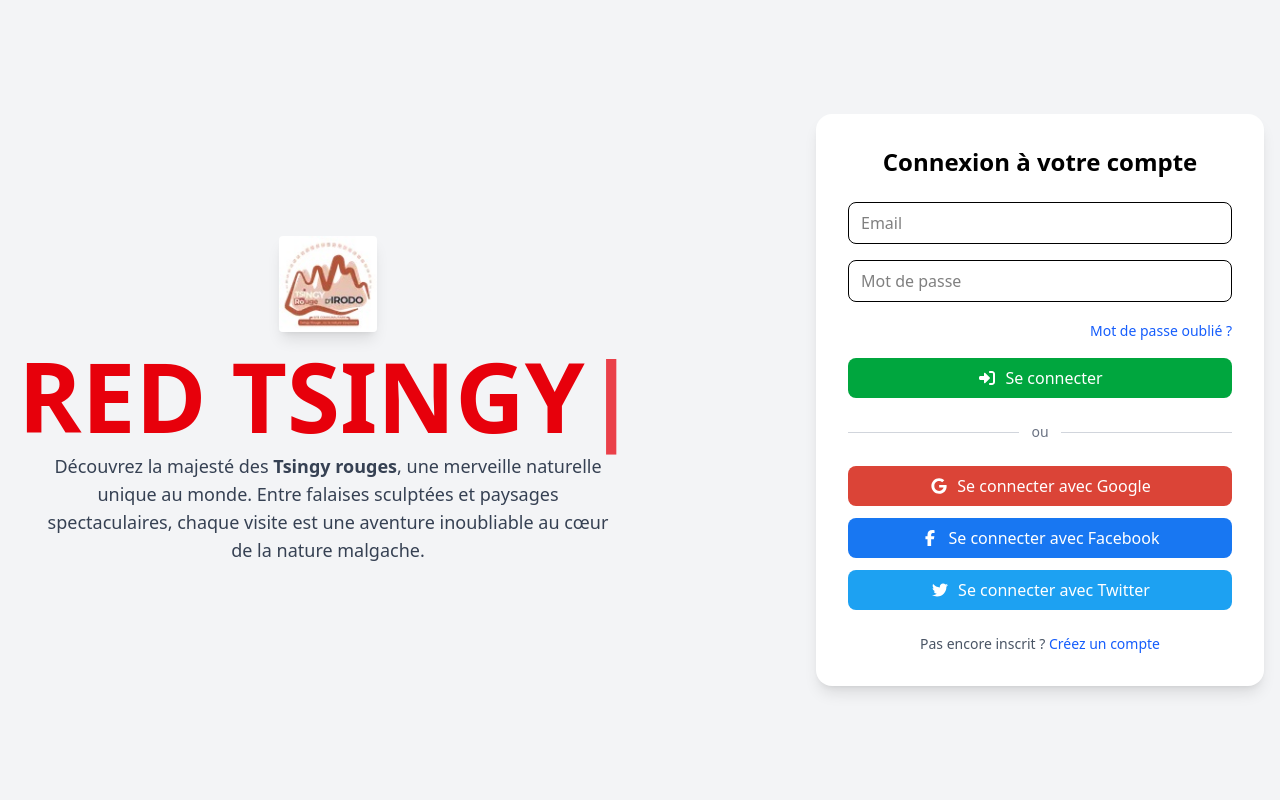
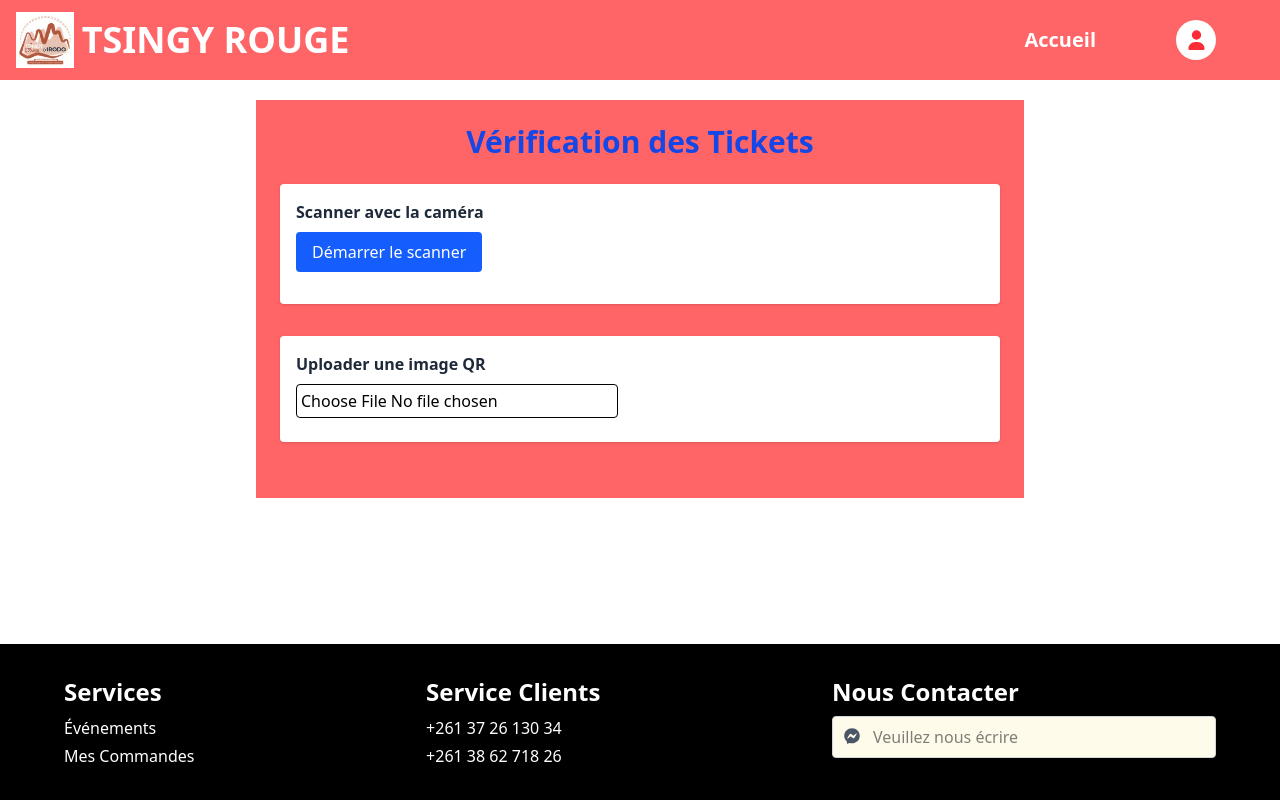
Before and after one commit to clevino512/red-tsingy, a React (Vite) app: page /QrCode in a window 1280 px wide. Before the commit this address led to /login. Built offline with nearby package versions, Linux system fonts and the light colour scheme.

Commit message:
Qrcode Termine

```diff
--- a/src/api/config.js
+++ b/src/api/config.js
@@ -1,2 +1,2 @@
-// export const API_BASE_URL = "http://127.0.0.1:8000/api";
-export const API_BASE_URL = "http://redtsingy.msi2025a.net/api";
+export const API_BASE_URL = "http://127.0.0.1:8000/api";
+// export const API_BASE_URL = "http://redtsingy.msi2025a.net/api";
--- a/src/components/login/Login.jsx
+++ b/src/components/login/Login.jsx
@@ -72,8 +72,10 @@ function Login() {
             navigate("/Admin-accueil");
             break;
           case "receptioniste":
+                navigate("/Admin-accueil");
+            break;
           case "client":
-            navigate("/Client-accueil");
+            navigate("/Admin-accueil");
             break;
           default:
             navigate("/register"); // fallback
--- a/src/components/users/Navbar.jsx
+++ b/src/components/users/Navbar.jsx
@@ -46,7 +46,7 @@ function Navbar() {
         <ul className="flex space-x-6 text-xl font-semibold text-white">
           {/* Tous les rôles ont Accueil */}
           <li
-            onClick={() => navigate("/Accueil")}
+            onClick={() => navigate("/Admin-accueil")}
             className="cursor-pointer hover:underline"
           >
             Accueil
@@ -92,11 +92,22 @@ function Navbar() {
           {/* Historique pour client */}
           {role === "client" && (
             <li
-              onClick={() => navigate("/historiques")}
+              onClick={() => navigate("/voirCommande")}
               className="cursor-pointer hover:underline"
             >
               Historiques
             </li>
+
+          )}
+
+          {role === "client" && (
+            <li
+              onClick={() => navigate("Qr-Verification")}
+              className="cursor-pointer hover:underline"
+            >
+              Enregistre clients
+            </li>
+
           )}
         </ul>
 
--- a/src/components/users/VoirsPlus/VoirsCommandes.jsx
+++ b/src/components/users/VoirsPlus/VoirsCommandes.jsx
@@ -0,0 +1,106 @@
+import React, { useState } from "react";
+import clientsSimules from "./clientsSimules.json";
+
+export default function EspaceClient() {
+  const [clientId, setClientId] = useState(clientsSimules[0].id);
+  const client = clientsSimules.find(c => c.id === clientId);
+
+  const imprimerRecu = (paiement) => {
+    alert(`Impression du reçu ${paiement.numero_recu}`);
+  };
+
+  const voirQRCode = (paiement) => {
+    alert(`Affichage QR Code pour ${paiement.numero_recu}`);
+  };
+
+  return (
+    <div className="p-6 bg-gray-50 min-h-screen">
+      <h1 className="text-3xl font-bold mb-6">VOTRE ESPACE CLIENT</h1>
+
+      {/* Sélecteur client */}
+      <div className="mb-4">
+        <label className="font-semibold mr-2">Choisir un client :</label>
+        <select
+          value={clientId}
+          onChange={(e) => setClientId(Number(e.target.value))}
+          className="border rounded-lg p-2 shadow-sm"
+        >
+          {clientsSimules.map(c => (
+            <option key={c.id} value={c.id}>{c.nom}</option>
+          ))}
+        </select>
+      </div>
+
+      {/* Tableau commandes par année */}
+      {["2025", "2024", "2023"].map((annee, idx) => (
+        <div key={annee} className="mb-6 bg-white border rounded-lg shadow-md">
+          <div className="px-4 py-2 border-b cursor-pointer bg-gray-100 hover:bg-gray-200 font-semibold">
+            COMMANDES EN {annee}
+          </div>
+          <table className="min-w-full text-left">
+            <thead className="bg-gray-50">
+              <tr>
+                <th className="px-4 py-2 border">Commande #</th>
+                <th className="px-4 py-2 border">Date</th>
+                <th className="px-4 py-2 border">Destinataire</th>
+                <th className="px-4 py-2 border">Montant</th>
+                <th className="px-4 py-2 border">Statut</th>
+                <th className="px-4 py-2 border">Facture</th>
+                <th className="px-4 py-2 border">Action</th>
+              </tr>
+            </thead>
+            <tbody>
+              {client.commandes
+                .filter(c => c.date.startsWith(annee))
+                .map(c => (
+                  <tr key={c.id} className="hover:bg-gray-50">
+                    <td className="px-4 py-2 border">{c.id}</td>
+                    <td className="px-4 py-2 border">{c.date}</td>
+                    <td className="px-4 py-2 border">Boutique Swann et Oscar</td>
+                    <td className="px-4 py-2 border">{c.prix} MGA</td>
+                    <td className="px-4 py-2 border">{c.statut}</td>
+                    <td className="px-4 py-2 border text-blue-600 underline cursor-pointer">En PDF</td>
+                    <td className="px-4 py-2 border flex gap-2">
+                      <button
+                        onClick={() => imprimerRecu(c)}
+                        className="bg-gray-500 text-white px-2 py-1 rounded hover:bg-blue-600"
+                      >
+                        Imprimer reçu
+                      </button>
+                      <button
+                        onClick={() => voirQRCode(c)}
+                        className="bg-red-00 text-white px-2 py-1 rounded hover:bg-green-600"
+                      >
+                        Voir QR Code
+                      </button>
+                    </td>
+                  </tr>
+              ))}
+            </tbody>
+          </table>
+        </div>
+      ))}
+
+      {/* Section Bon d'achats */}
+      <div className="mt-6 bg-yellow-50 border-2 border-yellow-400 rounded-lg p-4 shadow-md">
+        <h2 className="text-xl font-bold mb-2">Reçu de Bon d'Achats</h2>
+        {client.paiements.map(p => (
+          <div key={p.id} className="flex justify-between items-center bg-yellow-100 p-3 rounded mb-2 shadow-sm">
+            <div>
+              <p className="font-semibold">Montant : {p.montant} MGA</p>
+              <p>Numéro de reçu : {p.numero_recu}</p>
+            </div>
+            <div className="flex flex-col items-center">
+              <div className="w-16 h-16 bg-gray-200 flex items-center justify-center text-gray-500 rounded-lg mb-2">
+                QR
+              </div>
+              <button className="bg-yellow-500 text-white px-2 py-1 rounded hover:bg-yellow-600">
+                Télécharger
+              </button>
+            </div>
+          </div>
+        ))}
+      </div>
+    </div>
+  );
+}
--- /dev/null
+++ b/src/components/users/VoirsPlus/clientsSimules.json
@@ -0,0 +1,70 @@
+[
+  {
+    "id": 1,
+    "nom": "Rabenantenaina Clévin",
+    "commandes": [
+      { "id": 1, "produit": "Vélo électrique", "date": "2025-08-01", "prix": 1200000, "observation": "Livraison rapide", "statut": "Livrée" },
+      { "id": 2, "produit": "Casque vélo", "date": "2025-08-03", "prix": 150000, "observation": "", "statut": "En cours" }
+    ],
+    "paiements": [
+      { "id": 1, "montant": 1200000, "date": "2025-08-01", "numero_recu": "REC001", "moyen": "Carte bancaire" },
+      { "id": 2, "montant": 150000, "date": "2025-08-03", "numero_recu": "REC002", "moyen": "Mobile Money" }
+    ],
+    "notifications": [
+      { "id": 1, "message": "Votre commande Vélo électrique a été expédiée.", "date": "2025-08-01" },
+      { "id": 2, "message": "Votre paiement Mobile Money a été reçu.", "date": "2025-08-03" }
+    ]
+  },
+  {
+    "id": 2,
+    "nom": "Ranaivoson Hery",
+    "commandes": [
+      { "id": 3, "produit": "Scooter électrique", "date": "2025-08-05", "prix": 2500000, "observation": "", "statut": "Livrée" }
+    ],
+    "paiements": [
+      { "id": 3, "montant": 2500000, "date": "2025-08-05", "numero_recu": "REC003", "moyen": "Carte bancaire" }
+    ],
+    "notifications": [
+      { "id": 3, "message": "Votre commande Scooter électrique a été livrée.", "date": "2025-08-05" }
+    ]
+  },
+  {
+    "id": 3,
+    "nom": "Rakotomalala Lala",
+    "commandes": [
+      { "id": 4, "produit": "Moto", "date": "2025-08-07", "prix": 3500000, "observation": "Assurance incluse", "statut": "En attente" }
+    ],
+    "paiements": [
+      { "id": 4, "montant": 3500000, "date": "2025-08-07", "numero_recu": "REC004", "moyen": "Virement bancaire" }
+    ],
+    "notifications": [
+      { "id": 4, "message": "Paiement reçu pour votre Moto.", "date": "2025-08-07" }
+    ]
+  },
+  {
+    "id": 4,
+    "nom": "Andriamampianina Faly",
+    "commandes": [
+      { "id": 5, "produit": "Helicoptère", "date": "2025-08-09", "prix": 12000000, "observation": "Livraison sous 1 mois", "statut": "En cours" }
+    ],
+    "paiements": [
+      { "id": 5, "montant": 12000000, "date": "2025-08-09", "numero_recu": "REC005", "moyen": "Chèque" }
+    ],
+    "notifications": [
+      { "id": 5, "message": "Votre commande Helicoptère est en traitement.", "date": "2025-08-09" }
+    ]
+  },
+  {
+    "id": 5,
+    "nom": "Rasolonjatovo Tina",
+    "commandes": [
+      { "id": 6, "produit": "Accessoires vélo", "date": "2025-08-10", "prix": 300000, "observation": "", "statut": "Livrée" }
+    ],
+    "paiements": [
+      { "id": 6, "montant": 300000, "date": "2025-08-10", "numero_recu": "REC006", "moyen": "Mobile Money" }
+    ],
+    "notifications": [
+      { "id": 6, "message": "Votre paiement Mobile Money a été confirmé.", "date": "2025-08-10" }
+    ]
+  }
+]
--- a/src/components/users/offres/Qrcodes.jsx
+++ b/src/components/users/offres/Qrcodes.jsx
@@ -1,28 +1,20 @@
-import React from 'react'
-
-import { useState } from "react";
-import { Html5QrcodeScanner } from "html5-qrcode"; // librairie pour scanner QR
+import React, { useState } from "react";
+import { Html5QrcodeScanner } from "html5-qrcode";
 import axios from "axios";
 import { API_BASE_URL } from "../../../api/config";
 
-
-
-function QrVerification() {
+export default function QrVerification() {
   const [scanResult, setScanResult] = useState(null);
   const [uploadResult, setUploadResult] = useState(null);
   const [message, setMessage] = useState("");
 
   // Scanner QR code avec la caméra
   const startScan = () => {
-    const scanner = new Html5QrcodeScanner(
-      "reader",
-      { fps: 10, qrbox: 250 },
-      false
-    );
+    const scanner = new Html5QrcodeScanner("reader", { fps: 10, qrbox: 250 }, false);
     scanner.render(
       (decodedText) => {
         setScanResult(decodedText);
-        scanner.clear(); // arrêter le scanner après lecture
+        scanner.clear();
       },
       (error) => {
         console.warn("QR scan error", error);
@@ -40,32 +32,61 @@ function QrVerification() {
 
     try {
       const response = await axios.post(`${API_BASE_URL}/decode-qr`, formData, {
-        headers: { "Content-Type": "multipart/form-data" },
+        headers: {
+          "Content-Type": "multipart/form-data",
+          Authorization: `Bearer ${localStorage.getItem("token")}`,
+          Accept: "application/json",
+        },
       });
       setUploadResult(response.data);
     } catch (err) {
       console.error(err);
-      setMessage("Impossible de décoder le QR code");
+      setMessage("❌ Impossible de décoder le QR code");
     }
   };
 
   // Confirmer le ticket du client
   const confirmTicket = async (data) => {
     try {
-      const response = await axios.post(`${API_BASE_URL}/verify-ticket`, data);
+      const response = await axios.post(`${API_BASE_URL}/verify-ticket`, data, {
+        headers: {
+          Authorization: `Bearer ${localStorage.getItem("token")}`,
+          Accept: "application/json",
+        },
+      });
       setMessage(response.data.message);
     } catch (err) {
       console.error(err);
-      setMessage("Erreur lors de la confirmation");
+      setMessage("❌ Erreur lors de la confirmation");
     }
   };
 
+  // Afficher les données comme reçu
+  const renderReceipt = (data) => (
+    <div className="mt-4 p-4 border-2 border-dashed border-gray-300 rounded shadow bg-white">
+      <h3 className="text-lg font-semibold mb-2 text-center text-gray-700">Reçu du ticket</h3>
+      {Object.entries(data).map(([key, value]) => (
+        <p key={key} className="flex justify-between border-b py-1">
+          <span className="font-medium">{key}</span>
+          <span>{value.toString()}</span>
+        </p>
+      ))}
+      <button
+        onClick={() => confirmTicket(data)}
+        className="mt-4 w-full px-4 py-2 bg-green-600 text-white rounded hover:bg-green-700 transition"
+      >
+        Vérifier le QR code
+      </button>
+    </div>
+  );
+
   return (
-    <div className="p-4 max-w-3xl mx-auto">
-      <h1 className="text-2xl font-bold mb-4">Vérification des tickets</h1>
+    <div className=" mt-25 p-6 max-w-3xl mx-auto bg-red-400 ">
+      <h1 className="text-3xl font-bold mb-6 text-center text-blue-700">Vérification des Tickets</h1>
 
-      <div className="mb-6">
-        <h2 className="font-semibold mb-2">Scanner QR code</h2>
+      {/* Scanner QR */}
+      <div className="mb-8 p-4 bg-white rounded shadow">
+        <h2 className="font-semibold mb-2 text-gray-800">Scanner avec la caméra</h2>
         <button
           onClick={startScan}
           className="px-4 py-2 bg-blue-600 text-white rounded hover:bg-blue-700 transition"
@@ -73,40 +94,27 @@ function QrVerification() {
           Démarrer le scanner
         </button>
         <div id="reader" className="mt-4"></div>
-        {scanResult && (
-          <div className="mt-2 p-2 bg-green-100 text-green-700 rounded">
-            Résultat : {scanResult}
-            <button
-              onClick={() => confirmTicket({ qrData: scanResult })}
-              className="ml-4 px-2 py-1 bg-green-600 text-white rounded hover:bg-green-700"
-            >
-              Confirmer
-            </button>
-          </div>
-        )}
+        {scanResult && renderReceipt({ QR_Data: scanResult })}
       </div>
 
-      <div className="mb-6">
-        <h2 className="font-semibold mb-2">Uploader QR code</h2>
-        <input type="file" accept="image/*" onChange={handleUpload} />
-        {uploadResult && (
-          <div className="mt-2 p-2 bg-green-100 text-green-700 rounded">
-            Résultat : {JSON.stringify(uploadResult)}
-            <button
-              onClick={() => confirmTicket(uploadResult)}
-              className="ml-4 px-2 py-1 bg-green-600 text-white rounded hover:bg-green-700"
-            >
-              Confirmer
-            </button>
-          </div>
-        )}
+      {/* Upload QR */}
+      <div className="mb-8 p-4 bg-white rounded shadow">
+        <h2 className="font-semibold mb-2 text-gray-800">Uploader une image QR</h2>
+        <input
+          type="file"
+          accept="image/*"
+          onChange={handleUpload}
+          className="mb-2 border rounded p-1"
+        />
+        {uploadResult && renderReceipt(uploadResult)}
       </div>
 
+      {/* Message de confirmation */}
       {message && (
-        <div className="mt-4 p-2 bg-blue-100 text-blue-700 rounded">{message}</div>
+        <div className="mt-4 p-3 bg-blue-100 text-blue-700 rounded shadow text-center font-medium">
+          {message}
+        </div>
       )}
     </div>
   );
 }
-
-export default QrVerification;
--- a/src/components/users/pages/Hebergements.jsx
+++ b/src/components/users/pages/Hebergements.jsx
@@ -8,7 +8,7 @@ export default function Hebergements() {
   };
 
   return (
-    <section className="min-h-screen bg-white text-black px-6 py-12 flex flex-col items-center">
+    <section className=" mt-20 min-h-screen bg-white text-black px-6 py-12 flex flex-col items-center">
       {/* En-tête */}
       <div className="max-w-3xl text-center mb-12">
         <h1 className="text-4xl font-bold text-red-500 mb-4">Bienvenue dans notre espace Hébergements</h1>
--- a/src/components/users/pages/Parkings.jsx
+++ b/src/components/users/pages/Parkings.jsx
@@ -45,7 +45,7 @@ export default function Tickets() {
   const v = vehicles[currentIndex];
 
   return (
-    <section className="relative w-full h-[80vh] overflow-hidden">
+    <section className="relative w-full h-[80vh] overflow-hidden mt-20">
       {/* Image de fond */}
       <img
         src={v.image}
--- a/src/components/users/pages/Plats.jsx
+++ b/src/components/users/pages/Plats.jsx
@@ -8,7 +8,7 @@ export default function Plats() {
   };
 
   return (
-    <section className="min-h-screen bg-white text-black px-6 py-12 flex flex-col items-center">
+    <section className="mt-20 min-h-screen bg-white text-black px-6 py-12 flex flex-col items-center">
       {/* En-tête */}
       <div className="max-w-3xl text-center mb-12">
         <h1 className="text-4xl font-bold text-red-500 mb-4">Bienvenue dans notre espace restauration</h1>
--- a/src/main.jsx
+++ b/src/main.jsx
@@ -25,7 +25,9 @@ import Parkings from "./components/users/pages/Parkings.jsx";
 import Hebergements from "./components/users/pages/Hebergements.jsx";
 import Plats from "./components/users/pages/Plats.jsx";
 import Accueil from "./components/users/Accueil.jsx";
+import VoirCommande from "./components/users/VoirsPlus/VoirsCommandes.jsx";
 import QrVerification from "./components/users/offres/Qrcodes.jsx";
+
 
 //offres
 import ValiderCommandes from "./components/users/offres/ValiderCommandes.jsx";
@@ -35,7 +37,7 @@ createRoot(document.getElementById("root")).render(
   <StrictMode>
     <BrowserRouter>
       <Routes>
-        <Route path="*" element={<Navigate to="/login" replace />} />
+        {/* <Route path="*" element={<Navigate to="/login" replace />} /> */}
         <Route path="/login" element={<Login />} />
         <Route path="/logout" element={<Logout />} />
         <Route path="/register" element={<Register />} />
@@ -54,7 +56,9 @@ createRoot(document.getElementById("root")).render(
           <Route path="/manage" element={<Manage />} />
           <Route path="/historiques" element={<Historiques />} />
           <Route path="/param" element={< Profile />} />
-          <Route path="/ QrCode" element={<  QrVerification />} />
+          <Route path="/QrCode" element={<  QrVerification />} />
+          <Route path="/voirCommande" element={< VoirCommande />} />
+           <Route path="/Qr-Verification" element={< QrVerification />} />
 
         </Route>
 
@@ -65,7 +69,7 @@ createRoot(document.getElementById("root")).render(
         </Route>
         <Route element={<Layout />}>
             <Route path="/Admin-accueil" element={<AdminAccueil />} />
-            <Route path="/Client-accueil" element={<Accueil />} />
+            <Route path="/Admin-accueil" element={<Accueil />} />
 
         </Route>
 
```
